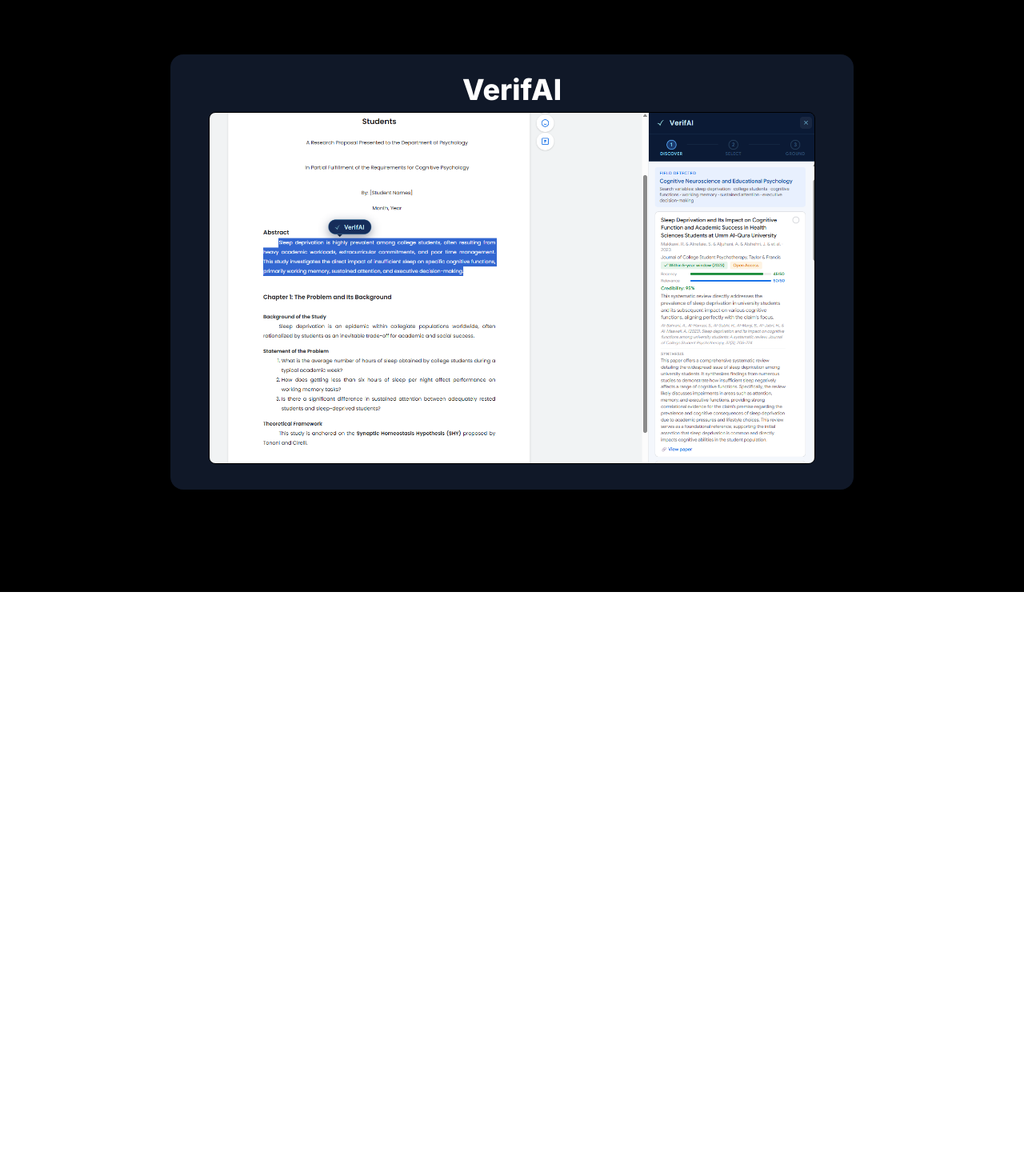
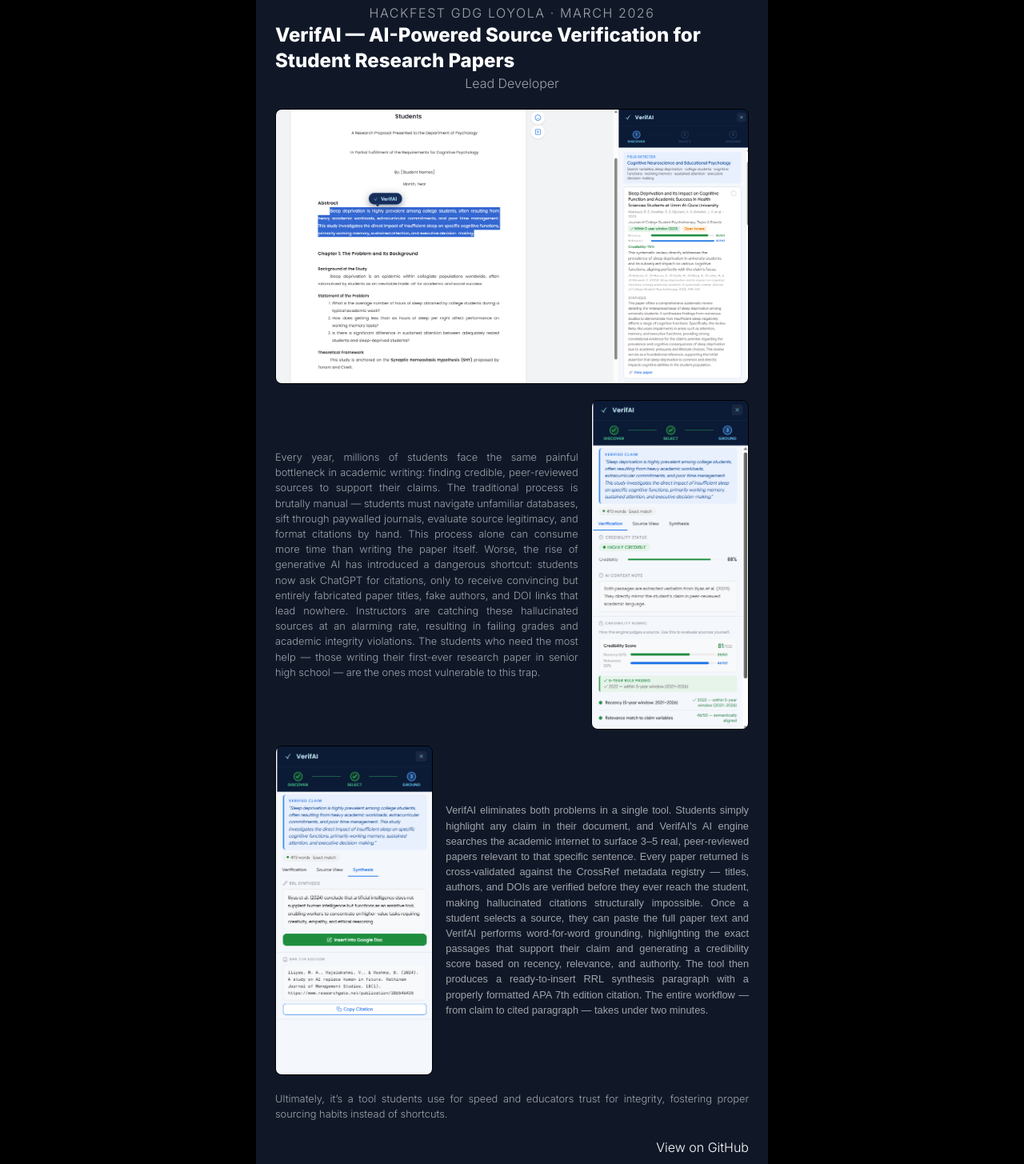
Before and after one commit to renzoboyy/renzo, a Next.js app: page /projects/verifai in a window 1280 px wide. Shown: the part 60-1515 px from the top of the page at 80% size. Before the commit the page ends 800 px from the top, so only its background shows below. Built offline with nearby package versions, Linux system fonts and the light colour scheme.

Commit message:
verifai page main content added

```diff
--- a/app/HomeClient.tsx
+++ b/app/HomeClient.tsx
@@ -31,10 +31,9 @@
       content: (
         <div
           onClick={() => navigate("/projects/verifai")}
-          className="cursor-pointer flex flex-col items-center gap-1 h-full"
+          className="cursor-pointer flex absolute inset-0 rounded-xl overflow-hidden"
         >
-          <h2 className={`text-sm ${interFontBold.className}`}>VerifAI</h2>
-          <div className="relative w-full flex-1 rounded-lg overflow-hidden ring-2 ring-white/10">
+          <div className="relative w-full flex-1">
             <Image
               src="/assets/projects/VerifAI/Logo.png"
               fill
@@ -73,7 +72,7 @@
             >
               <div className={`text-base ${poppins.className}`}>
                 <h1 className={`text-6xl ${interFontBold.className}`}>renzo</h1>
-                <h2 className="opacity-50">Information Systems</h2>
+                <h2 className="opacity-50">Information Systems | Software Engineer</h2>
               </div>
               {/* Socials */}
               <div className="flex flex-wrap gap-3">
@@ -195,7 +194,7 @@
 
             {/* Projects Card */}
             <motion.div
-              className="col-span-2 row-span-1 bg-amber-950/70 backdrop-blur-sm rounded-2xl p-4 md:p-5 lg:p-6 flex flex-col"
+              className="col-span-2 row-span-1 bg-black/70 backdrop-blur-sm rounded-2xl p-4 md:p-5 lg:p-6 flex flex-col"
               whileHover={{ scale: 1.02 }}
               transition={{ type: "spring", stiffness: 300, damping: 20 }}
             >
@@ -206,7 +205,7 @@
                 {items.map((item) => (
                   <motion.div
                     key={item.id}
-                    className="bg-black/70 mt-2 backdrop-blur-sm rounded-xl p-2 md:p-3 flex flex-col"
+                    className="relative overflow-hidden bg-black mt-2 backdrop-blur-sm rounded-xl flex flex-col"
                     whileHover={{ scale: 1.02 }}
                     transition={{ type: "spring", stiffness: 300, damping: 20 }}
                   >
--- a/app/projects/verifai/page.tsx
+++ b/app/projects/verifai/page.tsx
@@ -3,14 +3,14 @@
 import Image from "next/image";
 import Link from "next/link";
 import { motion } from "motion/react";
-import { Inter, Poppins } from "next/font/google";
+import { Inter } from "next/font/google";
 
 const interFontBold = Inter({
   subsets: ["latin"],
   weight: "800",
 });
 
-const poppins = Poppins({
+const interFont = Inter({
   weight: "300",
 });
 
@@ -18,20 +18,95 @@
   return (
     <main className="w-full min-h-screen bg-black text-white flex items-center justify-center">
       <motion.div
-        className="w-2/3 bg-gray-900 backdrop-blur-sm rounded-2xl p-4 md:p-5 lg:p-6 flex flex-col justify-between"
-        whileHover={{ scale: 1.02 }}
-        transition={{ type: "spring", stiffness: 300, damping: 20 }}
+        className="w-1/2 mt-10 mb-10 bg-gray-900 backdrop-blur-sm rounded-2xl p-4 md:p-5 lg:p-6 flex flex-col justify-between"
+        whileHover={{ scale: 1.01 }}
+        transition={{ ease: ["easeInOut"], stiffness: 300, damping: 20 }}
       >
-        <h1 className={`flex justify-center text-4xl ${interFontBold.className}`}>VerifAI</h1>
-        <div className="px-4 m-2">
+        <p className={`text-center opacity-60 ${interFont.className} tracking-widest uppercase`}>HackFest GDG Loyola · March 2026</p>
+        <h1
+          className={`flex justify-center text-2xl ${interFontBold.className}`}
+        >
+          VerifAI — AI-Powered Source Verification for Student Research Papers
+        </h1>
+        <p className={`text-center opacity-60 ${interFont.className}`}>Lead Developer</p>
         <Image
           src="/assets/projects/VerifAI/Header.png"
           alt="Header Image"
           width={0}
           height={0}
           sizes="100vw"
-        className="w-full h-auto rounded-lg border border-black" />
+          className="w-full h-auto rounded-lg border mt-5 border-black"
+        />
+        <div className={`flex mt-5 gap-4 items-center ${interFont.className}`}>
+          <div className="flex-1">
+            <h2 className="text-justify font-extralight text-[clamp(0.25rem,1vw,1.5rem)] opacity-60">
+              Every year, millions of students face the same painful bottleneck
+              in academic writing: finding credible, peer-reviewed sources to
+              support their claims. The traditional process is brutally manual —
+              students must navigate unfamiliar databases, sift through
+              paywalled journals, evaluate source legitimacy, and format
+              citations by hand. This process alone can consume more time than
+              writing the paper itself. Worse, the rise of generative AI has
+              introduced a dangerous shortcut: students now ask ChatGPT for
+              citations, only to receive convincing but entirely fabricated
+              paper titles, fake authors, and DOI links that lead nowhere.
+              Instructors are catching these hallucinated sources at an alarming
+              rate, resulting in failing grades and academic integrity
+              violations. The students who need the most help — those writing
+              their first-ever research paper in senior high school — are the
+              ones most vulnerable to this trap.
+            </h2>
           </div>
+          <Image
+            src="/assets/projects/VerifAI/RightImage.png"
+            alt="Header Image"
+            width={0}
+            height={0}
+            sizes="100vw"
+            className="flex ml-auto w-1/3 h-auto rounded-lg border border-black"
+          />
+        </div>
+        <div className={`flex mt-5 gap-4 items-center`}>
+          <Image
+            src="/assets/projects/VerifAI/LeftImage.png"
+            alt="Header Image"
+            width={0}
+            height={0}
+            sizes="100vw"
+            className="flex ml-auto w-1/3 h-auto rounded-lg border border-black"
+          />
+          <div className="flex-1">
+            <h2 className="text-justify font-extralight text-[clamp(0.25rem,1vw,1.5rem)] opacity-60 ${interFont.className}">
+              VerifAI eliminates both problems in a single tool. Students simply
+              highlight any claim in their document, and VerifAI's AI engine
+              searches the academic internet to surface 3–5 real, peer-reviewed
+              papers relevant to that specific sentence. Every paper returned is
+              cross-validated against the CrossRef metadata registry — titles,
+              authors, and DOIs are verified before they ever reach the student,
+              making hallucinated citations structurally impossible. Once a
+              student selects a source, they can paste the full paper text and
+              VerifAI performs word-for-word grounding, highlighting the exact
+              passages that support their claim and generating a credibility
+              score based on recency, relevance, and authority. The tool then
+              produces a ready-to-insert RRL synthesis paragraph with a properly
+              formatted APA 7th edition citation. The entire workflow — from
+              claim to cited paragraph — takes under two minutes.
+            </h2>
+          </div>
+        </div>
+        <h2
+          className={`mt-5 text-justify font-extralight text-[clamp(0.25rem,1vw,1.5rem)] opacity-60 ${interFont.className}`}
+        >
+          Ultimately, it’s a tool
+          students use for speed and educators trust for integrity, fostering
+          proper sourcing habits instead of shortcuts.
+        </h2>
+        <h3 className={`text-right mt-5 ${interFont.className}`}>
+          <Link
+                  href="https://github.com/renzoboyy/Verifork"
+                  target="_blank"
+                >View on GitHub</Link>
+        </h3>
       </motion.div>
     </main>
   );
--- a/app/template.tsx
+++ b/app/template.tsx
@@ -1,10 +1,41 @@
 // app/template.tsx
 "use client";
 import { motion } from "motion/react";
-import { ReactNode } from "react";
+import { ReactNode, useEffect } from "react";
+import { useRouter } from "next/navigation";
 
-// app/template.tsx
 export default function Template({ children }: { children: ReactNode }) {
+  const router = useRouter();
+
+  useEffect(() => {
+    const handlePopState = () => {
+      // Create overlay
+      const overlay = document.createElement("div");
+      overlay.style.cssText = `
+        position: fixed; inset: 0;
+        background: black;
+        z-index: 999;
+        opacity: 0;
+        transition: opacity 0.4s ease;
+        pointer-events: none;
+      `;
+      document.body.appendChild(overlay);
+
+      requestAnimationFrame(() => {
+        requestAnimationFrame(() => {
+          overlay.style.opacity = "1";
+        });
+      });
+
+      setTimeout(() => {
+        overlay.remove();
+      }, 500);
+    };
+
+    window.addEventListener("popstate", handlePopState);
+    return () => window.removeEventListener("popstate", handlePopState);
+  }, [router]);
+
   return (
     <>
       <motion.div
@@ -17,11 +48,11 @@
         initial={{ opacity: 0, y: 40 }}
         animate={{ opacity: 1, y: 0 }}
         transition={{ duration: 0.4, ease: "easeOut", delay: 0.1 }}
+        onAnimationStart={() => {
+          document.body.style.overflow = "hidden";
+        }}
         onAnimationComplete={() => {
-          document.body.style.overflow = ""; // restore after transition
-        }}
-        onAnimationStart={() => {
-          document.body.style.overflow = "hidden"; // hide scrollbar during transition
+          document.body.style.overflow = "";
         }}
       >
         {children}
```
Also changed, not shown: public/assets/projects/VerifAI/LeftImage.png (added), public/assets/projects/VerifAI/RightImage.png (added). Lines whose indentation alone changed are shown as unchanged.
